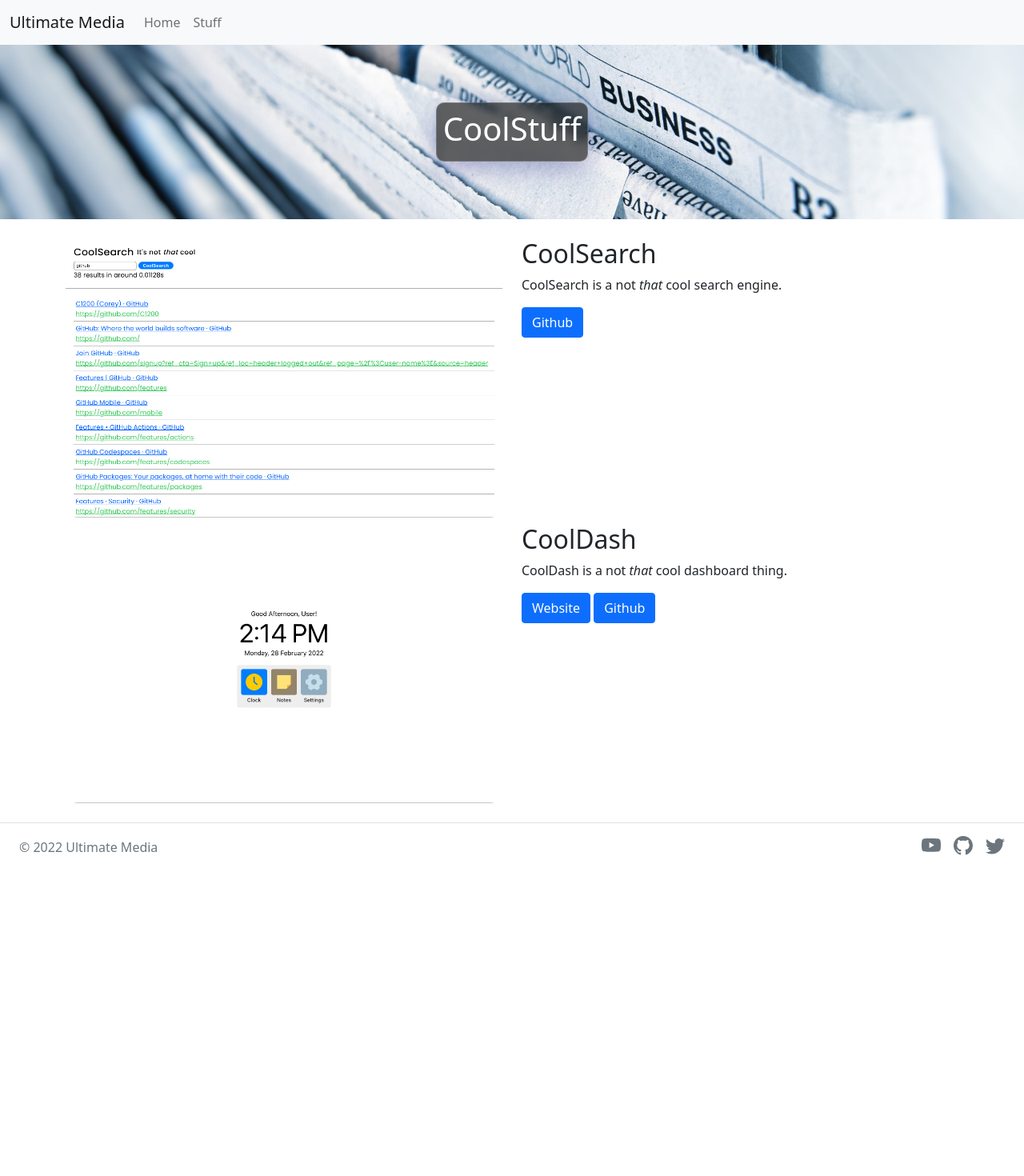
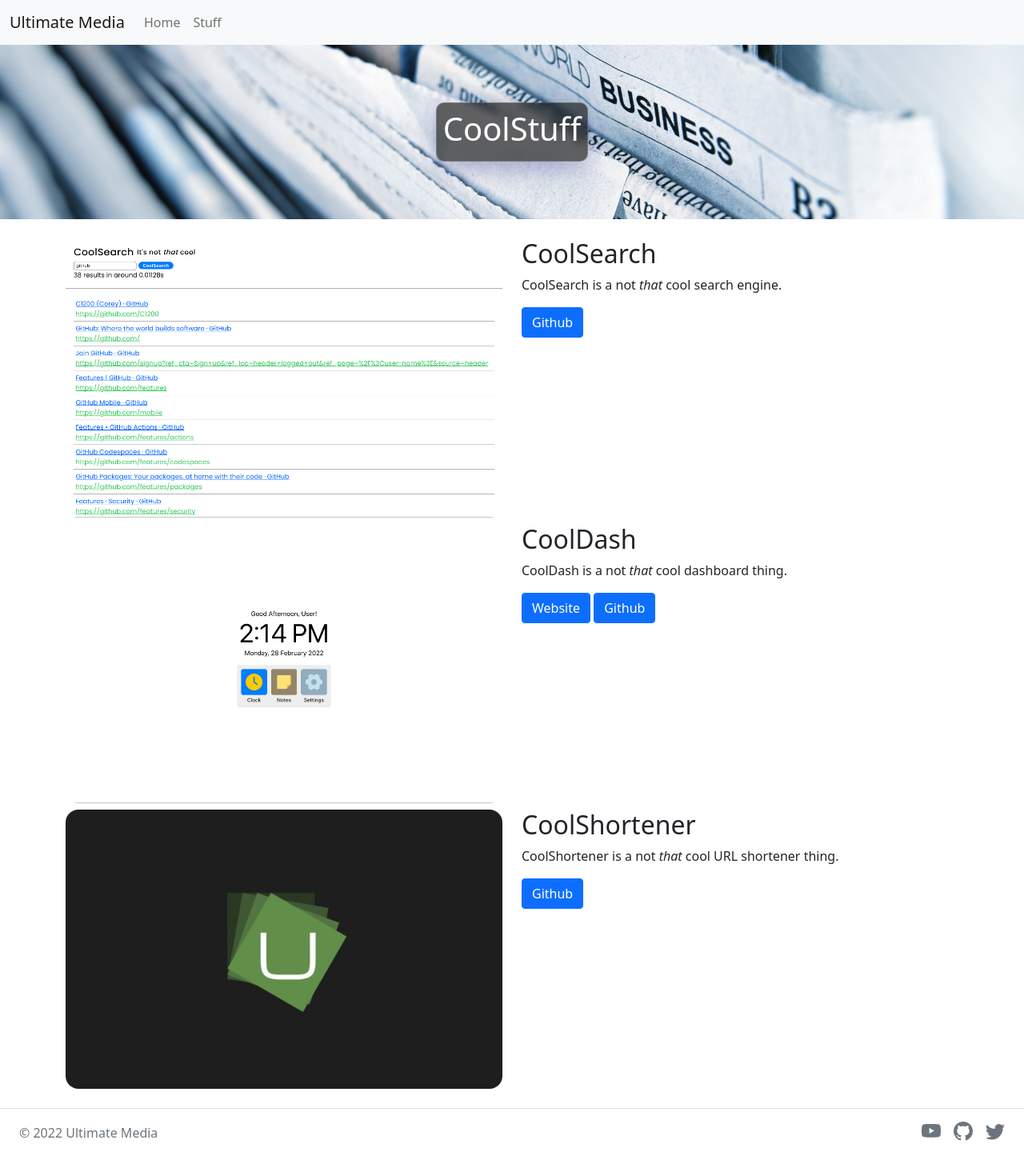
Before and after one commit to ultimatemediaorg/site, a Jekyll site: the page built from stuff/coolstuff/index.html, in a window 1280 px wide. Shown: the whole page at 80% size. Built offline with Jekyll 4.4.1, drawn with Linux system fonts in a browser that asks for light colours; before the commit the page ends 1113 px from its top, so only the background shows below that.

Commit message:
add coolshortener

```diff
--- a/stuff/c1200-games/index.html
+++ b/stuff/c1200-games/index.html
@@ -8,7 +8,7 @@ permalink: /stuff/c1200-games
 <div class="container">
     <div class="my-2 row">
         <div class="col">
-            <img src="/assets/rubbish-game.png" alt="Rubbish Game" class="w-100 rounded-5">
+            <img src="/assets/rubbish-game.png" alt="Rubbish Game" class="screenshot w-100 rounded-5">
         </div>
         <div class="col">
             <h2>Rubbish Game</h2>
--- a/stuff/chatsurf/index.html
+++ b/stuff/chatsurf/index.html
@@ -8,7 +8,7 @@ permalink: /stuff/chatsurf
 <div class="container">
     <div class="my-2 row">
         <div class="col">
-            <img src="/assets/chatsurf.jpg" alt="ChatSurf" class="w-100 rounded-5">
+            <img src="/assets/chatsurf.jpg" alt="ChatSurf" class="screenshot w-100 rounded-5">
         </div>
         <div class="col">
             <h2>ChatSurf</h2>
@@ -20,7 +20,7 @@ permalink: /stuff/chatsurf
     </div>
     <div class="my-2 row">
         <div class="col">
-            <img src="/assets/chatsurf-cli.jpg" alt="ChatSurf CLI" class="w-100 rounded-5">
+            <img src="/assets/chatsurf-cli.jpg" alt="ChatSurf CLI" class="screenshot w-100 rounded-5">
         </div>
         <div class="col">
             <h2>ChatSurf CLI</h2>
@@ -34,7 +34,7 @@ permalink: /stuff/chatsurf
     </div>
     <div class="my-2 row">
         <div class="col">
-            <img src="/assets/chatsurf-plugins.jpg" alt="ChatSurf Plugins" class="w-100 rounded-5">
+            <img src="/assets/chatsurf-plugins.jpg" alt="ChatSurf Plugins" class="screenshot w-100 rounded-5">
         </div>
         <div class="col">
             <h2>ChatSurf Plugins</h2>
--- a/stuff/coolstuff/index.html
+++ b/stuff/coolstuff/index.html
@@ -8,7 +8,7 @@ permalink: /stuff/coolstuff
 <div class="container">
     <div class="my-2 row">
         <div class="col">
-            <img src="/assets/coolsearch.jpg" alt="CoolSearch" class="w-100 rounded-5">
+            <img src="/assets/coolsearch.jpg" alt="CoolSearch" class="screenshot w-100 rounded-5">
         </div>
         <div class="col">
             <h2>CoolSearch</h2>
@@ -20,7 +20,7 @@ permalink: /stuff/coolstuff
     </div>
     <div class="my-2 row">
         <div class="col">
-            <img src="/assets/cooldash.jpg" alt="CoolDash" class="w-100 rounded-5">
+            <img src="/assets/cooldash.jpg" alt="CoolDash" class="screenshot w-100 rounded-5">
         </div>
         <div class="col">
             <h2>CoolDash</h2>
@@ -31,4 +31,16 @@ permalink: /stuff/coolstuff
             <a href="https://github.com/ultimatemediaorg/CoolDash" class="btn btn-primary">Github</a>
         </div>
     </div>
+    <div class="my-2 row">
+        <div class="col">
+            <img src="/assets/branding/default_screenshot.png" alt="CoolShortener" class="screenshot w-100 rounded-5">
+        </div>
+        <div class="col">
+            <h2>CoolShortener</h2>
+            <p>
+                CoolShortener is a not <i>that</i> cool URL shortener thing.
+            </p>
+            <a href="https://github.com/ultimatemediaorg/CoolShortener" class="btn btn-primary">Github</a>
+        </div>
+    </div>
 </div>
```
Also changed, not shown: assets/branding/default_screenshot.png (added).
